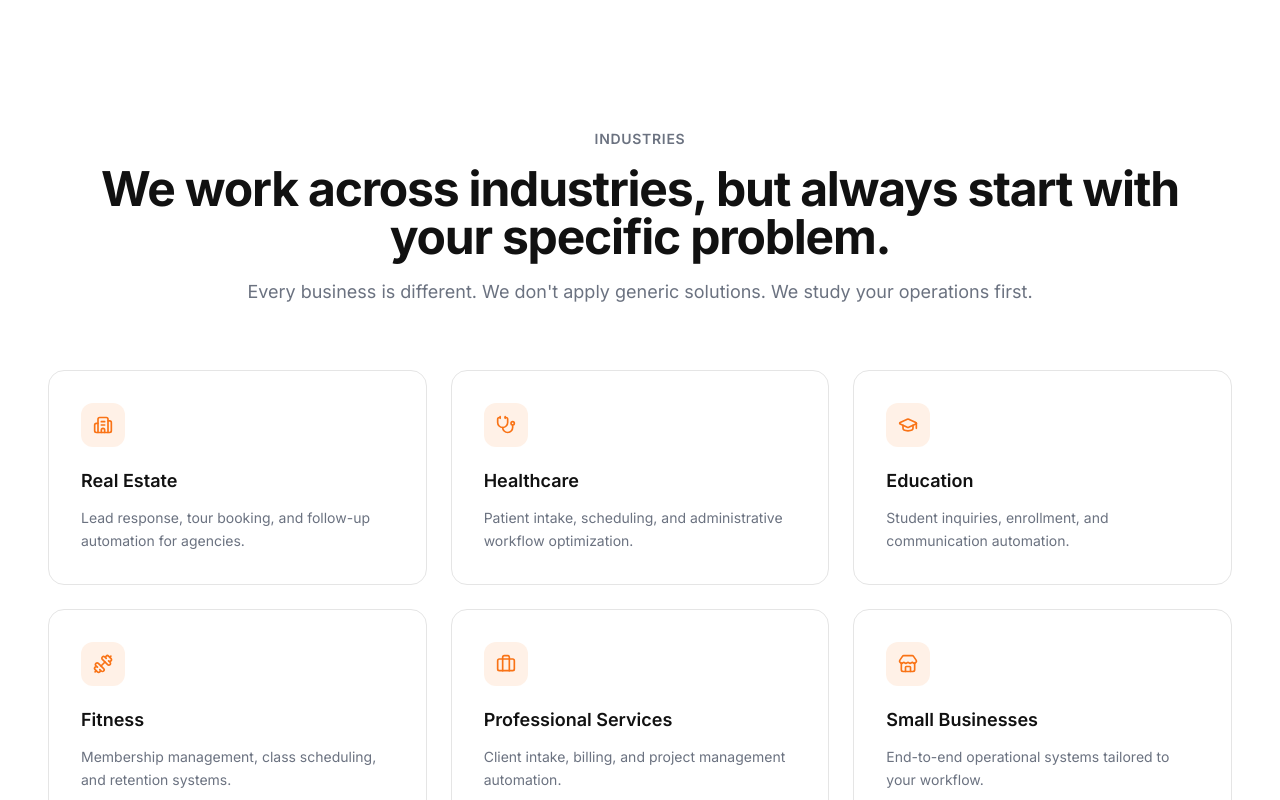
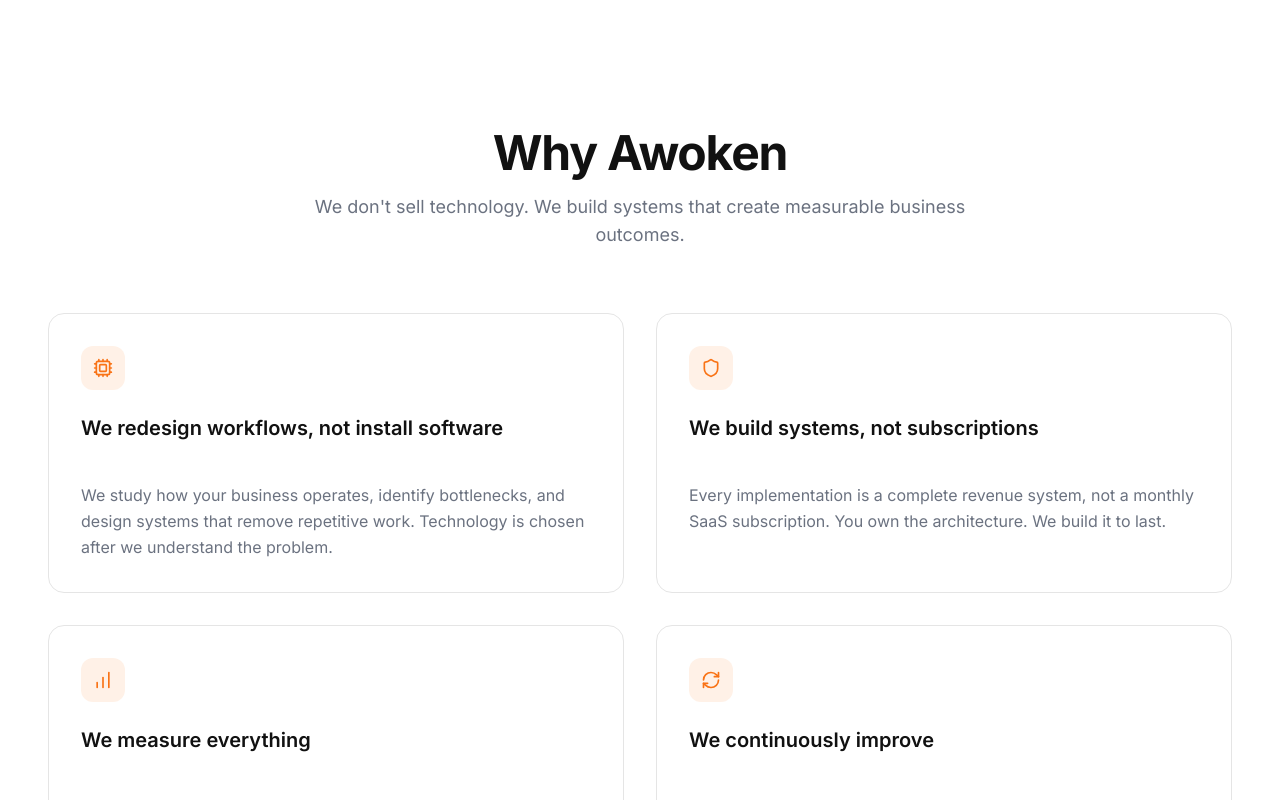
Before and after one commit to ThatKJ/awoken.in, a Next.js app: page / in a window 1280 px wide. Shown: the part 4060-4860 px from the top of the page. Built offline with nearby package versions, Linux system fonts and the light colour scheme; no server answers.

Commit message:
reorder: move WhyAwoken between WhatWeSolve and Industries for narrative flow

```diff
--- a/src/app/page.tsx
+++ b/src/app/page.tsx
@@ -2,6 +2,7 @@ import { Hero } from "@/components/home/hero"
 import { Framework } from "@/components/home/framework"
 import { WhatWeSolve } from "@/components/home/what-we-solve"
 import { Industries } from "@/components/home/industries"
+import { WhyAwoken } from "@/components/home/why-awoken"
 import { IntelligenceReport } from "@/components/home/intelligence-report"
 import { Examples } from "@/components/home/examples"
 import { WhyCompare } from "@/components/home/why-compare"
@@ -14,6 +15,7 @@ export default function HomePage() {
       <Hero />
       <Framework />
       <WhatWeSolve />
+      <WhyAwoken />
       <Industries />
       <IntelligenceReport />
       <Examples />
```
